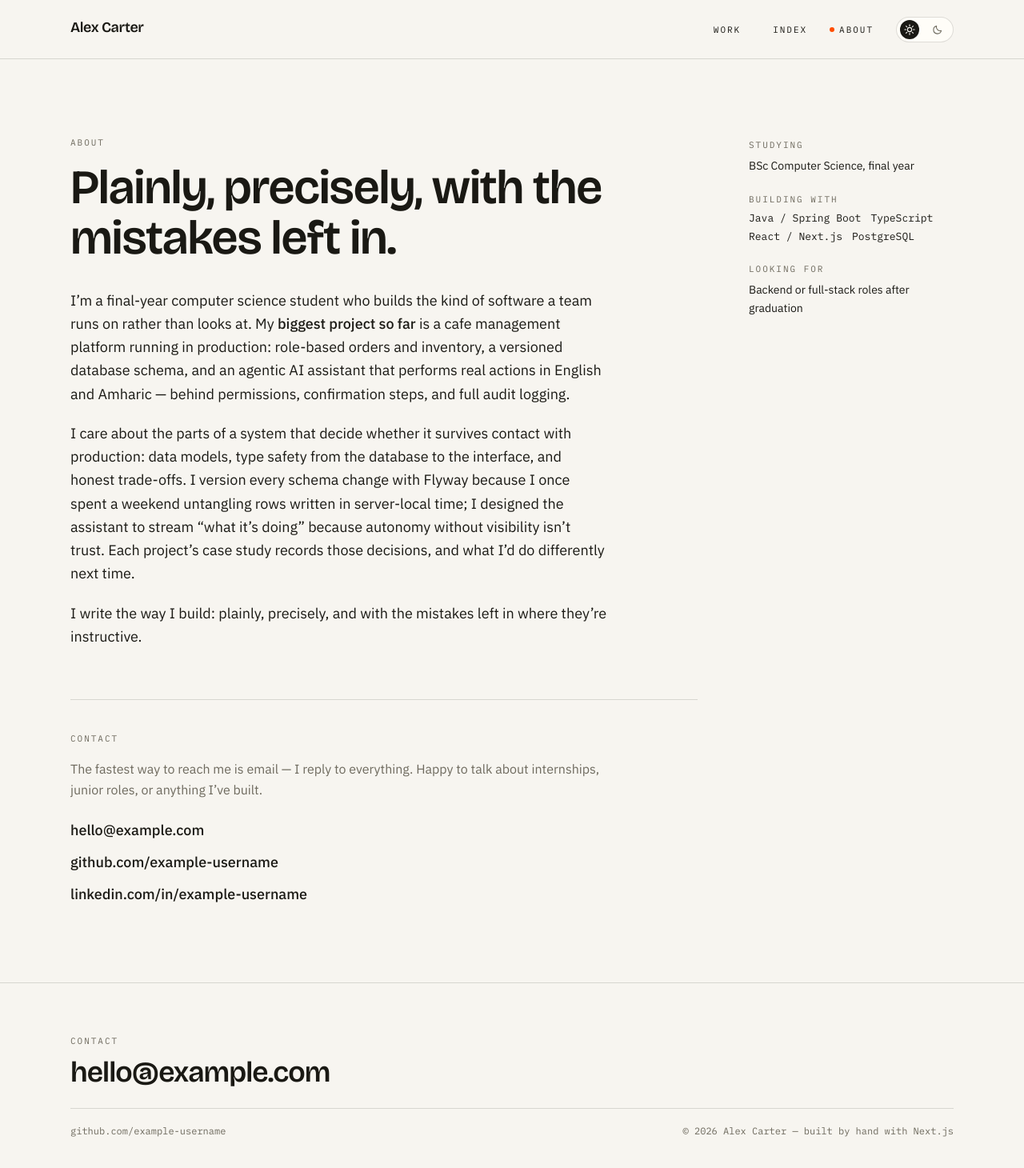
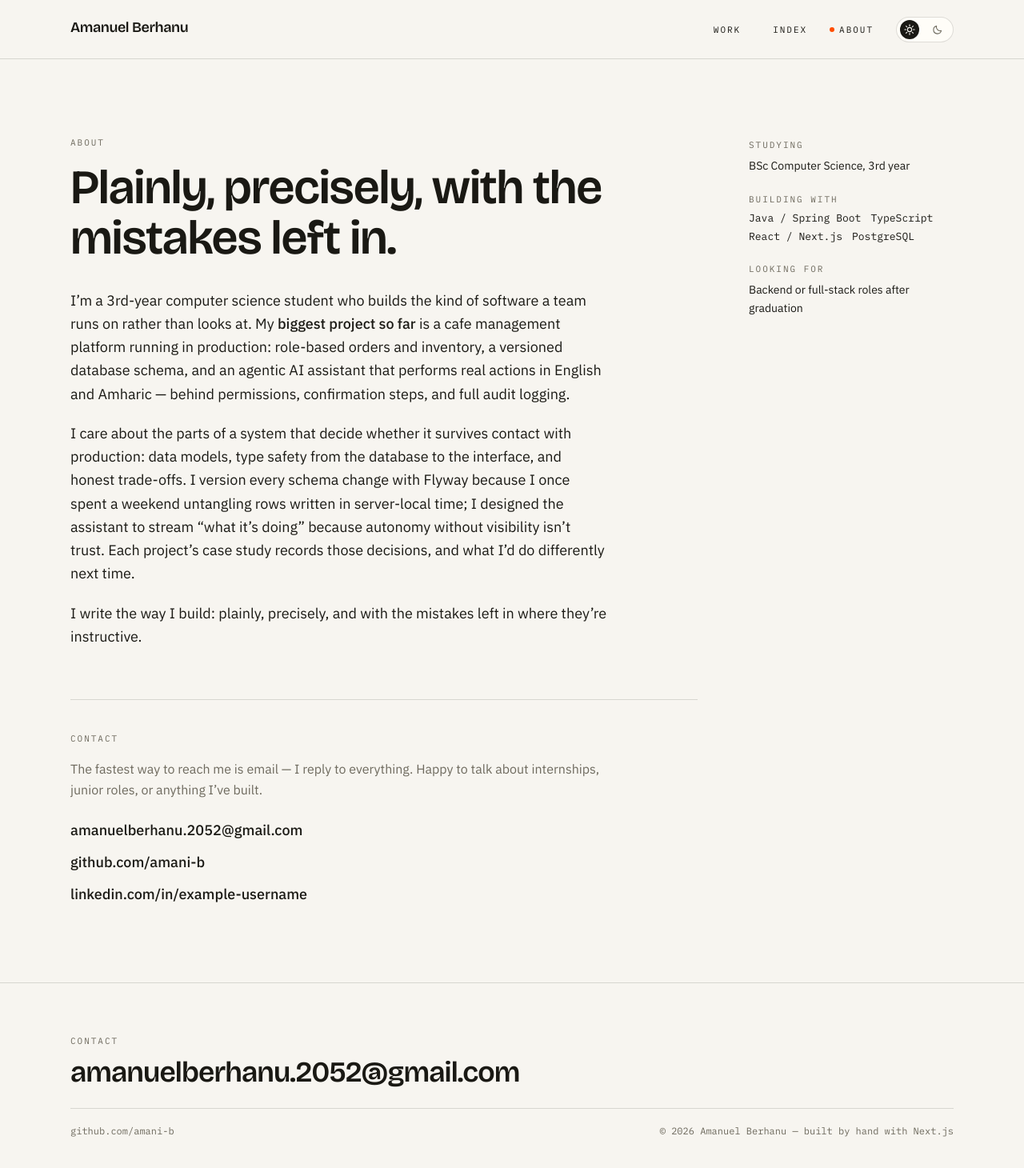
Before and after one commit to amani-b/portfolio-site, a Next.js app: page /about in a window 1280 px wide. Shown: the top 1460 px of the page at 80% size. Built offline with nearby package versions, Linux system fonts and the light colour scheme.

Commit message:
Replace placeholder identity with real name, email, and GitHub links

```diff
--- a/app/about/page.tsx
+++ b/app/about/page.tsx
@@ -2,7 +2,7 @@ import TransitionLink from "@/components/TransitionLink";
 
 export const metadata = {
   title: "About",
-  description: "Who Alex Carter is as a developer, and how to get in touch.",
+  description: "Who Amanuel Berhanu is as a developer, and how to get in touch.",
 };
 
 export default function AboutPage() {
@@ -14,7 +14,7 @@ export default function AboutPage() {
           <dl className="space-y-6 text-sm">
             <div>
               <dt className="font-mono text-[11px] uppercase tracking-[0.18em] text-ink-soft">Studying</dt>
-              <dd className="mt-1.5 leading-relaxed">BSc Computer Science, final year</dd>
+              <dd className="mt-1.5 leading-relaxed">BSc Computer Science, 3rd year</dd>
             </div>
             <div>
               <dt className="font-mono text-[11px] uppercase tracking-[0.18em] text-ink-soft">Building with</dt>
@@ -42,7 +42,7 @@ export default function AboutPage() {
 
           <div className="mt-8 max-w-2xl space-y-5 text-lg leading-relaxed">
             <p>
-              I&rsquo;m a final-year computer science student who builds the kind of software a team
+              I&rsquo;m a 3rd-year computer science student who builds the kind of software a team
               runs on rather than looks at. My{" "}
               <TransitionLink href="/projects/cafeerp" className="font-medium text-ink">
                 <span className="rule-draw">biggest project so far</span>
@@ -74,13 +74,13 @@ export default function AboutPage() {
             </p>
             <ul className="mt-6 space-y-3 text-lg font-medium">
               <li>
-                <a href="mailto:hello@example.com" className="text-ink">
-                  <span className="rule-draw">hello@example.com</span>
+                <a href="mailto:amanuelberhanu.2052@gmail.com" className="text-ink">
+                  <span className="rule-draw">amanuelberhanu.2052@gmail.com</span>
                 </a>
               </li>
               <li>
-                <a href="https://github.com/example-username" className="text-ink">
-                  <span className="rule-draw">github.com/example-username</span>
+                <a href="https://github.com/amani-b" className="text-ink">
+                  <span className="rule-draw">github.com/amani-b</span>
                 </a>
               </li>
               <li>
--- a/app/layout.tsx
+++ b/app/layout.tsx
@@ -22,25 +22,25 @@ const plexMono = IBM_Plex_Mono({
 });
 
 export const metadata: Metadata = {
-  metadataBase: new URL("https://alexcarter.dev"),
+  metadataBase: new URL("https://amani-b.github.io"),
   title: {
-    default: "Alex Carter — Portfolio",
-    template: "%s — Alex Carter",
+    default: "Amanuel Berhanu — Portfolio",
+    template: "%s — Amanuel Berhanu",
   },
-  description: "Portfolio of Alex Carter, a developer who builds internal tools and data-driven web applications that ship.",
+  description: "Portfolio of Amanuel Berhanu, a 3rd-year computer science student who builds software products end to end.",
   openGraph: {
     type: "website",
-    siteName: "Alex Carter — Portfolio",
-    title: "Alex Carter — Portfolio",
+    siteName: "Amanuel Berhanu — Portfolio",
+    title: "Amanuel Berhanu — Portfolio",
     description:
-      "I build internal tools and data-driven web applications. Case studies with honest write-ups of decisions and trade-offs.",
+      "I build software-related products, from data models to interfaces. Case studies with honest write-ups of decisions and trade-offs.",
     url: "/",
     locale: "en_US",
   },
   twitter: {
     card: "summary_large_image",
-    title: "Alex Carter — Portfolio",
-    description: "I build internal tools and data-driven web applications that ship.",
+    title: "Amanuel Berhanu — Portfolio",
+    description: "I build software-related products, from data models to interfaces.",
   },
   robots: { index: true, follow: true },
 };
--- a/app/opengraph-image.tsx
+++ b/app/opengraph-image.tsx
@@ -1,6 +1,6 @@
 import { ImageResponse } from "next/og";
 
-export const alt = "Alex Carter — Portfolio";
+export const alt = "Amanuel Berhanu — Portfolio";
 export const size = { width: 1200, height: 630 };
 export const contentType = "image/png";
 
@@ -20,10 +20,10 @@ export default function OpengraphImage() {
         }}
       >
         <div style={{ display: "flex", fontSize: 84, fontWeight: 700, color: "#23244E" }}>
-          Alex Carter
+          Amanuel Berhanu
         </div>
         <div style={{ display: "flex", fontSize: 40, color: "#4A4C7D", marginTop: 24 }}>
-          I build internal tools and data-driven web applications that ship.
+          I build software-related products, from data models to interfaces.
         </div>
         <div style={{ display: "flex", marginTop: 40, fontSize: 28, color: "#3542E8" }}>
           Case studies with honest write-ups
--- a/app/page.tsx
+++ b/app/page.tsx
@@ -12,7 +12,7 @@ export default function Home() {
       {/* ————— Hero ————— */}
       <section className="mx-auto w-full max-w-6xl px-6 pb-step-4 pt-step-4 md:pb-step-5 md:pt-step-6">
         <p className="rise font-mono text-[11px] uppercase tracking-[0.18em] text-ink-soft">
-          Alex Carter — CS &rsquo;26
+          Amanuel Berhanu — 3rd-year computer science student
         </p>
         <h1 className="rise-2 mt-4 max-w-4xl font-display text-4xl font-semibold leading-[1.05] tracking-[-0.02em] sm:text-6xl md:text-7xl">
           I build systems that{" "}
--- a/components/Footer.tsx
+++ b/components/Footer.tsx
@@ -8,19 +8,19 @@ export default function Footer() {
       <div className="mx-auto w-full max-w-6xl px-6 py-step-4 md:py-step-5">
         <p className="font-mono text-[11px] uppercase tracking-[0.18em] text-ink-soft">Contact</p>
         <a
-          href="mailto:hello@example.com"
+          href="mailto:amanuelberhanu.2052@gmail.com"
           className="mt-3 inline-block font-display text-2xl font-semibold tracking-tight transition-colors duration-150 hover:text-accent sm:text-4xl"
         >
-          hello@example.com
+          amanuelberhanu.2052@gmail.com
         </a>
         <div className="mt-6 flex flex-wrap items-baseline justify-between gap-x-8 gap-y-2 border-t border-line pt-5 font-mono text-xs text-ink-soft">
           <a
-            href="https://github.com/example-username"
+            href="https://github.com/amani-b"
             className="transition-colors duration-150 hover:text-accent"
           >
-            github.com/example-username
+            github.com/amani-b
           </a>
-          <p>© {new Date().getFullYear()} Alex Carter — built by hand with Next.js</p>
+          <p>© {new Date().getFullYear()} Amanuel Berhanu — built by hand with Next.js</p>
         </div>
       </div>
     </footer>
--- a/components/Header.tsx
+++ b/components/Header.tsx
@@ -58,7 +58,7 @@ export default function Header() {
               href="/"
               className="whitespace-nowrap font-display text-base font-semibold tracking-tight transition-colors duration-150 hover:text-accent sm:text-lg"
             >
-              Alex Carter
+              Amanuel Berhanu
             </TransitionLink>
             <div className="sm:hidden">
               <ThemeToggle />
--- a/package.json
+++ b/package.json
@@ -2,6 +2,7 @@
   "name": "portfolio-site",
   "version": "0.1.0",
   "private": true,
+  "author": "Amanuel Berhanu",
   "scripts": {
     "dev": "next dev",
     "build": "next build",
```
